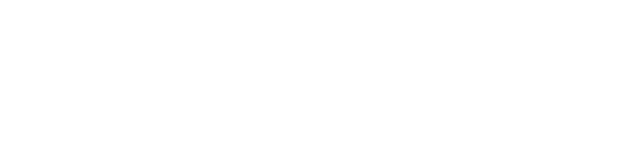
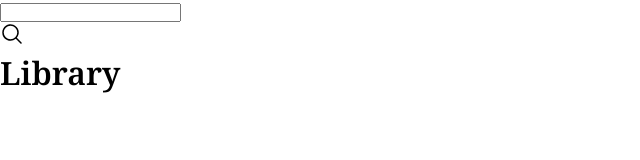
Before and after one commit to LucasDaSilva96/Library-app, a plain HTML site: page html/index.html in a window 1280 px wide. Shown: the whole page, without its empty margins (0-640 px from the left). Drawn offline with Linux system fonts and the light colour scheme.

Commit message:
Start create the containers for the layout

```diff
--- a/html/index.html
+++ b/html/index.html
@@ -16,5 +16,39 @@
     <script src="../script.js" defer></script>
     <title>Your Library</title>
   </head>
-  <body></body>
+  <body>
+    <div class="main-container">
+      <!-- Start of the Search Container  -->
+      <div class="search-input-container">
+        <div class="input-container">
+          <input type="text" id="search-bar" />
+        </div>
+        <!--  -->
+        <div class="search-svg-container">
+          <svg
+            xmlns="http://www.w3.org/2000/svg"
+            viewBox="0 0 24 24"
+            fill="currentColor"
+            class="w-6 h-6"
+            height="24"
+            width="24"
+          >
+            <path
+              fill-rule="evenodd"
+              d="M10.5 3.75a6.75 6.75 0 100 13.5 6.75 6.75 0 000-13.5zM2.25 10.5a8.25 8.25 0 1114.59 5.28l4.69 4.69a.75.75 0 11-1.06 1.06l-4.69-4.69A8.25 8.25 0 012.25 10.5z"
+              clip-rule="evenodd"
+            />
+          </svg>
+        </div>
+      </div>
+      <!-- End of the Search Container -->
+
+      <!-- Start of the h1(Library-txt) container  -->
+      <div class="library-txt-container">
+        <h1>Library</h1>
+      </div>
+      <!-- End of the h1(Library-txt) container  -->
+    </div>
+    <!--  -->
+  </body>
 </html>
```
